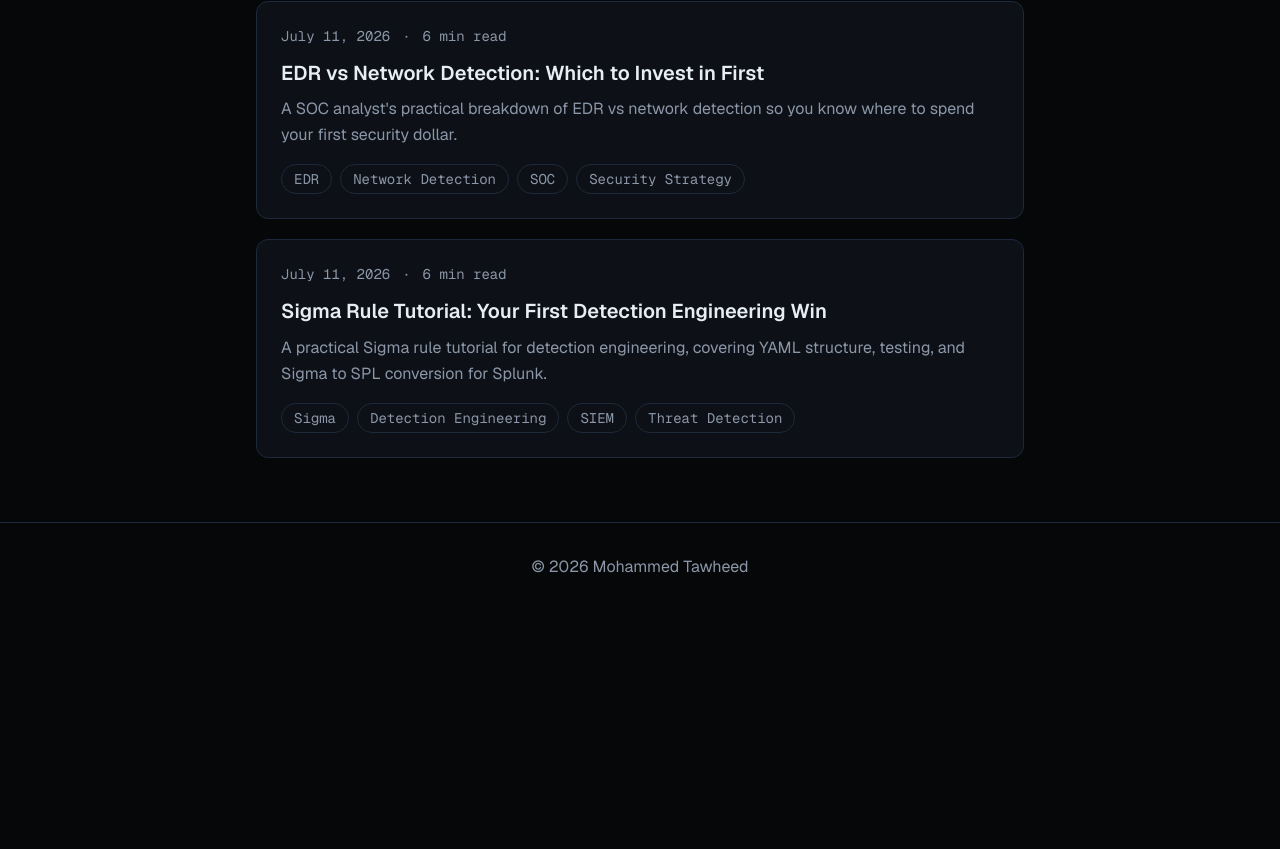
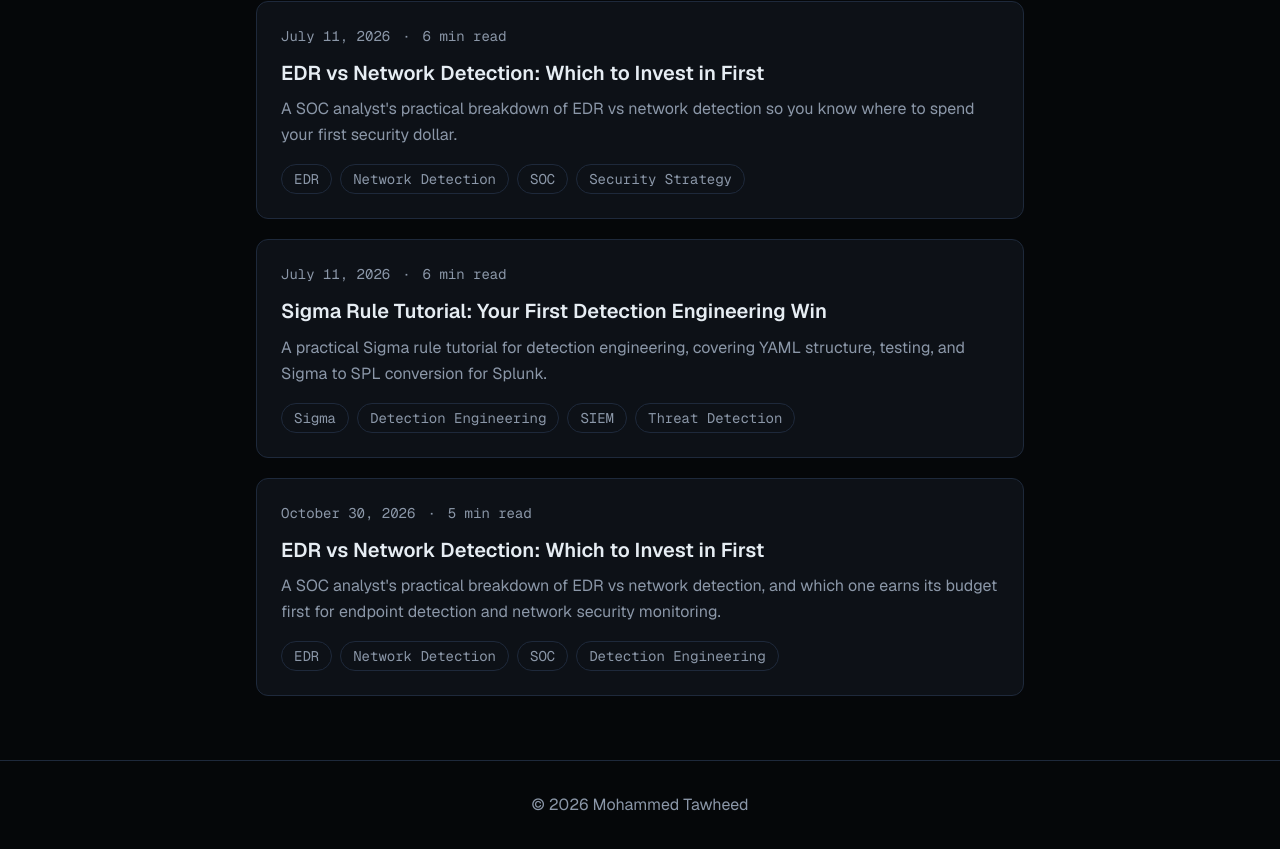
Before and after one commit to Tawheed30/portfolio, a Next.js app: page /blog in a window 1280 px wide. Shown: the part 1780-2629 px from the top of the page. Before the commit the page ends 2391 px from the top, so only its background shows below. Built offline with nearby package versions, Linux system fonts and the light colour scheme.

Commit message:
feat: Auto-generate blog post

```diff
--- a/src/data/blog.ts
+++ b/src/data/blog.ts
@@ -327,6 +327,44 @@ export const posts: BlogPost[] = [
         }
   ]
   },
+  {
+    slug: "edr-vs-network-detection-which-first",
+    title: "EDR vs Network Detection: Which to Invest in First",
+    date: "2026-10-30",
+    excerpt: "A SOC analyst's practical breakdown of EDR vs network detection, and which one earns its budget first for endpoint detection and network security monitoring.",
+    readingTime: "5 min read",
+    tags: ["EDR","Network Detection","SOC","Detection Engineering"],
+    keywords: ["EDR vs network detection","endpoint detection","network security monitoring","EDR","NDR","SOC tooling"],
+    content:   [
+        {
+              "body": "If you're deciding between EDR vs network detection, you're facing one of the most common budget debates in a SOC. Both matter, but most teams can't deploy everything at once. As a SOC analyst who triages alerts daily, I'll give you a practical take on EDR vs network detection, where endpoint detection wins, where network security monitoring fills the gaps, and which one I'd fund first if I had to choose. The short version: for most organizations starting out, endpoint detection usually delivers faster, more actionable value — but that answer depends on your environment."
+        },
+        {
+              "heading": "What Each Tool Actually Sees",
+              "body": "EDR (endpoint detection and response) lives on the host. It watches process creation, command-line arguments, registry changes, file writes, and parent-child process relationships. Tools like CrowdStrike Falcon, SentinelOne, and Microsoft Defender for Endpoint give you the exact process tree behind an alert — which is gold when you're mapping activity to MITRE ATT&CK techniques like T1059 (Command and Scripting Interpreter). Network detection, whether it's an IDS/IPS like Suricata or Zeek-based network security monitoring, watches traffic: connections, protocols, DNS queries, and payload signatures. It sees things the endpoint can't, like lateral movement between hosts or beaconing to a C2 domain."
+        },
+        {
+              "heading": "Why Endpoint Detection Often Wins First",
+              "body": "When I investigate alerts in Splunk or QRadar, the ones I can close fastest are usually endpoint-sourced. EDR tells me *who ran what, where, and under which user*. That context is what lets you confidently escalate or dismiss an alert. Network alerts frequently tell you something suspicious happened, but not which process or user caused it — so you end up pivoting back to endpoint logs anyway. For phishing and malicious-URL investigations, EDR also shows you what happened *after* a user clicked: did a macro spawn PowerShell? Did a payload drop to disk? That execution visibility is hard to replicate from the network alone."
+        },
+        {
+              "heading": "Where Network Security Monitoring Is Non-Negotiable",
+              "body": "Network detection earns its place in scenarios endpoint tooling struggles with. Unmanaged devices, IoT, printers, and BYOD assets usually can't run an EDR agent — but they still show up on the wire. Network security monitoring also catches encrypted C2 beaconing patterns, DNS tunneling, and east-west lateral movement across segments. If an attacker disables or evades the endpoint agent, your Zeek or Suricata logs may be the only evidence left. So network visibility isn't optional long-term; it's just often the *second* layer once endpoint coverage is solid."
+        },
+        {
+              "heading": "A Practical Decision Framework",
+              "body": "Ask three questions. First: can you deploy agents on most of your assets? If yes, lead with EDR. If you have large swaths of unmanaged devices, network detection moves up the priority list. Second: what's your most common threat? For commodity malware, phishing, and ransomware, endpoint detection gives you faster containment. For data exfiltration and insider-style lateral movement, network monitoring is stronger. Third: what does your analyst workflow need? If investigations keep stalling on 'which host and process did this,' you have an endpoint visibility gap."
+        },
+        {
+              "heading": "Don't Forget the Analyst Side",
+              "body": "Tools are only half the equation. Both EDR and network telemetry feed your SIEM, and both need tuning to cut false positives. Early on, raw network signatures can be noisy, so budget time for tuning Suricata rules or Zeek scripts just like you'd tune EDR detections. A little Python for parsing logs and enriching indicators goes a long way in either case. The goal is detections mapped cleanly to MITRE ATT&CK so every alert comes with investigative context, not just a severity score."
+        },
+        {
+              "heading": "The Takeaway",
+              "body": "In the EDR vs network detection debate, there's no universal winner — but if you're building a detection program from the ground up, endpoint detection usually delivers faster, more actionable value, then layer network security monitoring on top for coverage and lateral-movement visibility. Fund endpoint first, instrument the network next, and feed both into your SIEM with solid tuning. Want more practical SOC and detection engineering breakdowns? Explore the rest of my portfolio for hands-on walkthroughs."
+        }
+  ]
+  },
 ];
 
 export function getPostBySlug(slug: string) {
```
